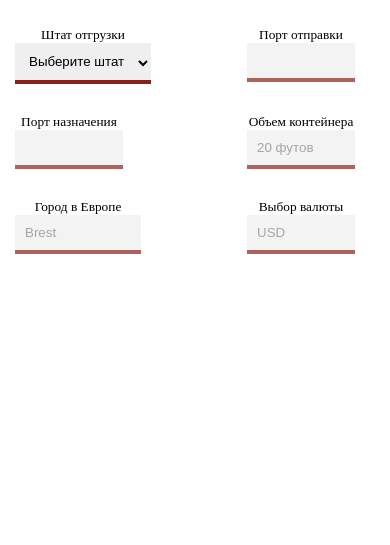
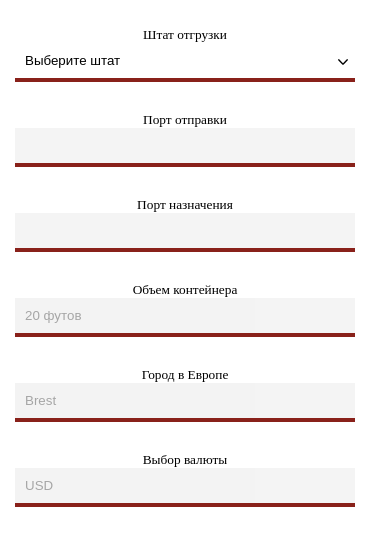
Before and after one commit to TRK08/delivery_calc, a plain HTML site: page index.html in a window 390 px wide. Shown: the part 45-590 px from the top of the page. Drawn offline with Linux system fonts and the light colour scheme; no server answers.

Commit message:
fix style in safari and mozilla

```diff
--- a/style.css
+++ b/style.css
@@ -29,7 +29,15 @@
 .form select {
 	padding: 10px;
 	border: none;
-	border-bottom: 4px solid #89211a;
+	-webkit-appearance: none;
+	-moz-appearance: none;
+	appearance: none;
+	position: relative;
+}
+
+.form select:not(:disabled) {
+	background: url(./calc-drop-arrow.svg) no-repeat 98% 55%;
+	background-size: 10px;
 }
 
 .form-select__wrap {
@@ -38,6 +46,7 @@
 	margin-right: 20px;
 	margin-bottom: 30px;
 	min-width: 30%;
+	border-bottom: 4px solid #89211a;
 }
 
 .form-select__wrap small {
@@ -63,8 +72,8 @@
 }
 
 .output-calc div {
+	margin-bottom: 15px;
 	min-width: 30%;
-	margin-bottom: 15px;
 }
 
 .total-price {
@@ -74,3 +83,18 @@
 	font-size: 24px;
 	line-height: 32px;
 }
+
+@media (max-width: 672px) {
+	.form-select__wrap {
+		width: 100%;
+	}
+
+	.output-calc {
+		flex-direction: column;
+		text-align: center;
+	}
+
+	.output-calc div {
+		width: 100%;
+	}
+}
```
Also changed, not shown: calc-drop-arrow.svg (added).
